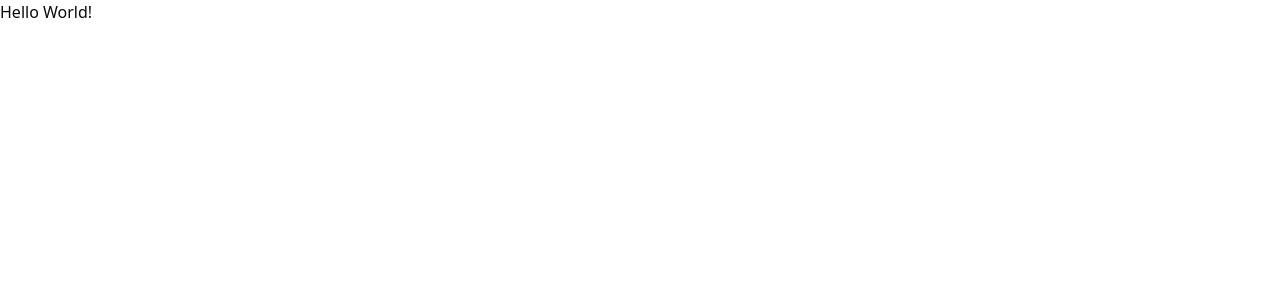
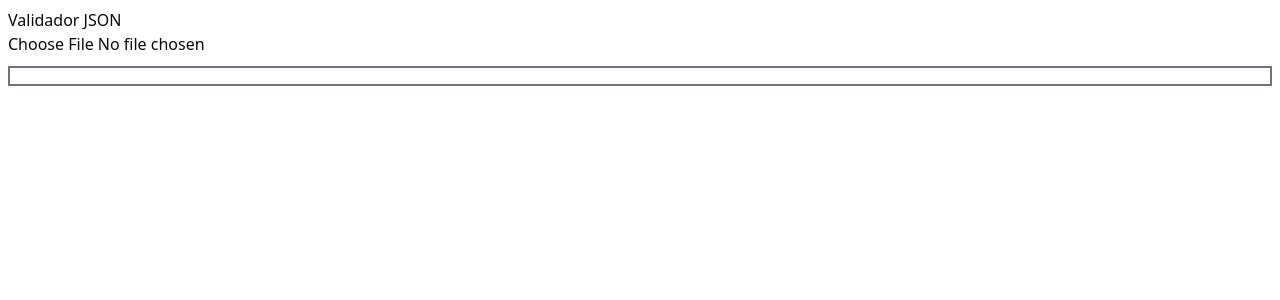
Before and after one commit to Ronald785/jsonboard, a React (Vite) app: page / in a window 1280 px wide. Shown: the top 300 px of the page. Built offline with nearby package versions, Linux system fonts and the light colour scheme.

Commit message:
feat: add JSON validation component and background worker

```diff
--- a/src/App.tsx
+++ b/src/App.tsx
@@ -1,5 +1,15 @@
+import JsonUploader from "./components/JsonUploader";
+
 function App() {
-    return <h1>Hello World!</h1>;
+    const handleSuccess = (parsedJson: unknown) => {
+        console.log("Sucesso:", parsedJson);
+    };
+
+    return (
+        <>
+            <JsonUploader onSuccess={handleSuccess} />
+        </>
+    );
 }
 
 export default App;
--- /dev/null
+++ b/src/components/JsonUploader.tsx
@@ -0,0 +1,100 @@
+import React, { useRef, useState, useEffect } from "react";
+import JSONWorker from "../workers/jsonWorker.ts?worker";
+
+interface JsonUploaderProps {
+    onSuccess?: (parsedJson: unknown) => void;
+}
+
+interface WorkerResponse {
+    status: "success" | "error";
+    message: string;
+    payload?: unknown;
+}
+
+const JsonUploader: React.FC<JsonUploaderProps> = ({ onSuccess }) => {
+    const [output, setOutput] = useState<string>("");
+    const workerRef = useRef<Worker | null>(null);
+
+    useEffect(() => {
+        workerRef.current = new JSONWorker();
+
+        if (workerRef.current) {
+            workerRef.current.onmessage = (e: MessageEvent) => {
+                const { status, message } = e.data as WorkerResponse;
+
+                if (status === "success") {
+                    setOutput("JSON válido!");
+
+                    if (onSuccess) onSuccess(e.data);
+                } else {
+                    setOutput(`Erro: ${message}`);
+                }
+            };
+
+            return () => {
+                workerRef.current?.terminate();
+            };
+        }
+    }, [onSuccess]);
+
+    const handleFileChange = (event: React.ChangeEvent<HTMLInputElement>) => {
+        const file = event.target.files?.[0];
+
+        if (!file) {
+            setOutput("Nenhum arquivo selecionado.");
+            return;
+        }
+
+        const mimetype =
+            file.type === "application/json" ||
+            file.name.toLowerCase().endsWith(".json");
+
+        if (!mimetype) {
+            setOutput("Selecione um arquivo JSON.");
+            return;
+        }
+
+        const reader = new FileReader();
+
+        reader.onprogress = (e) => {
+            if (e.lengthComputable) {
+                const percentComplete = (e.loaded / e.total) * 100;
+
+                if (percentComplete < 100)
+                    console.log(`Progresso: ${percentComplete.toFixed(2)}%`);
+            }
+        };
+
+        reader.onloadstart = () => {
+            console.log("Progresso: 0%");
+        };
+
+        reader.onloadend = () => {
+            console.log("Progresso: 100%");
+        };
+
+        reader.onload = (e) => {
+            const content = e.target?.result as string;
+            console.log("Enviando para o worker");
+            workerRef.current?.postMessage(content);
+        };
+
+        reader.readAsText(file);
+    };
+
+    return (
+        <div className="p-2">
+            <h2>Validador JSON</h2>
+            <input
+                type="file"
+                accept=".json,application/json"
+                onChange={handleFileChange}
+            />
+            <div className="mt-2.5 border-2 border-solid border-gray-500 p-2">
+                {output}
+            </div>
+        </div>
+    );
+};
+
+export default JsonUploader;
--- /dev/null
+++ b/src/vite-env.d.ts
@@ -0,0 +1,4 @@
+declare module "*?worker" {
+    const workerFactory: new () => Worker;
+    export default workerFactory;
+}
--- /dev/null
+++ b/src/workers/jsonWorker.ts
@@ -0,0 +1,35 @@
+interface WorkerSuccessResponse {
+    status: "success";
+    parsedJson: unknown;
+}
+
+interface WorkerErrorResponse {
+    status: "error";
+    message: string;
+}
+
+self.onmessage = (e: MessageEvent<string>) => {
+    const content = e.data;
+
+    try {
+        const parsed: unknown = JSON.parse(content);
+
+        const response: WorkerSuccessResponse = {
+            status: "success",
+            parsedJson: parsed
+        };
+
+        self.postMessage(response);
+    } catch (err) {
+        const errorMessage = err instanceof Error ? err.message : String(err);
+
+        const response: WorkerErrorResponse = {
+            status: "error",
+            message: errorMessage
+        };
+
+        self.postMessage(response);
+    }
+};
+
+export {};
```
